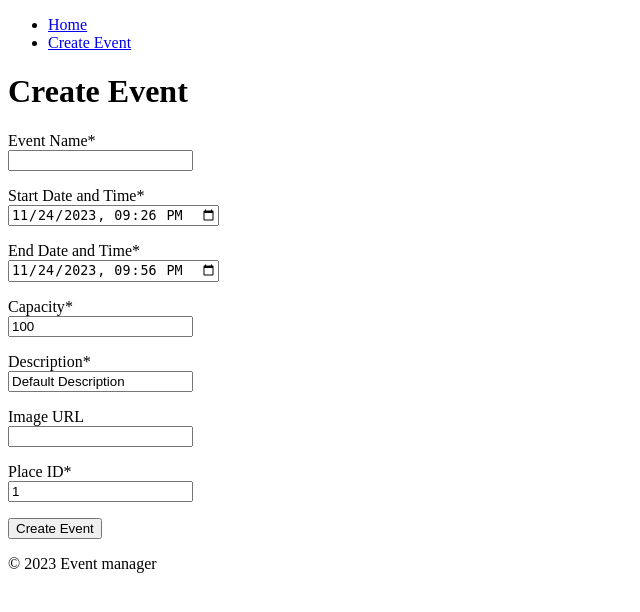
After one commit to smatand/iis2023, a Flask app: page /create_event in a window 1280 px wide. The commit adds this page. Shown: the top 612 px of the page, without its empty margins (0-640 px from the left). Run offline with Flask 3, Linux system fonts and the light colour scheme; the visitor is signed in with stand-in values (Sample User, id 1).

Commit message:
feat: calendar, create_event, show_event_details

```diff
--- a/app.py
+++ b/app.py
@@ -1,13 +1,17 @@
-from models import User, RoleEnum, db
+from models import User, RoleEnum, db, Event
+from forms import EventForm
 from yaml import load, FullLoader
+from flask_bcrypt import Bcrypt
+from datetime import datetime
+import calendar
 from flask import (
     redirect,
     request,
     Flask,
     render_template,
-    url_for
+    url_for,
+    flash
 )
-from flask_bcrypt import Bcrypt
 from flask_login import (
     LoginManager,
     login_user,
@@ -52,13 +56,6 @@ def index():
         return redirect(url_for('home'))
 
     return render_template('index.html')
-
-
-@app.route("/home")
-@login_required
-def home():
-    # return current_user.name
-    return render_template('home.html', current_user=current_user)
 
 
 @app.route("/users")
@@ -136,3 +133,59 @@ def login():
 def logout():
     logout_user()
     return redirect(url_for('index'))
+
+
+@app.route("/create_event", methods=['GET', 'POST'])
+@login_required
+def create_event():
+    form = EventForm()
+    if form.validate_on_submit():
+        event = Event()
+        event.name = form.name.data
+        event.start_datetime = form.start_datetime.data
+        event.end_datetime = form.end_datetime.data
+        event.capacity = form.capacity.data
+        event.description = form.description.data
+        event.image = form.image.data
+        event.place_id = form.place_id.data
+        event.users.append(current_user)
+        db.session.add(event)
+        db.session.commit()
+        flash('Event created successfully!', 'success')
+        return redirect(url_for('home'))
+
+    return render_template(
+        'create_event.html',
+        form=form
+    )
+
+
+@app.route("/home")
+@login_required
+def home():
+    year = request.args.get('year', default=datetime.now().year, type=int)
+    month = request.args.get('month', default=datetime.now().month, type=int)
+    if month < 1:
+        month = 12
+        year -= 1
+    elif month > 12:
+        month = 1
+        year += 1
+
+    month_name = calendar.month_name[month]
+    events = Event.query.filter(Event.users.contains(current_user)).all()
+
+    return render_template(
+        'home.html',
+        events=events,
+        calendar=calendar,
+        month=month,
+        year=year,
+        month_name=month_name
+    )
+
+
+@app.route('/event/<int:id>', methods=['GET'])
+def event(id):
+    event = Event.get_detail(id)
+    return render_template('event.html', event=event)
--- /dev/null
+++ b/forms.py
@@ -0,0 +1,44 @@
+from datetime import datetime, timedelta
+from flask_wtf import FlaskForm
+from wtforms import (
+    StringField,
+    DateTimeField,
+    IntegerField,
+    SubmitField,
+    ValidationError
+)
+from wtforms.validators import DataRequired
+
+
+def validate_date(form, field):
+    if form.start_datetime.data and form.end_datetime.data:
+        if field.data <= form.start_datetime.data:
+            raise ValidationError('End time must be after start time.')
+
+
+class EventForm(FlaskForm):
+    name = StringField('Event Name', validators=[DataRequired()])
+    start_datetime = DateTimeField(
+        'Start Date and Time',
+        format='%Y-%m-%dT%H:%M',
+        validators=[DataRequired()],
+        default=datetime.now() + timedelta(minutes=30)
+    )
+    end_datetime = DateTimeField(
+        'End Date and Time',
+        format='%Y-%m-%dT%H:%M',
+        validators=[DataRequired(), validate_date],
+        default=datetime.now() + timedelta(hours=1)
+    )
+    capacity = IntegerField('Capacity', validators=[DataRequired()])
+    description = StringField('Description', validators=[DataRequired()])
+    image = StringField('Image URL')
+    place_id = IntegerField('Place ID', validators=[DataRequired()])
+    submit = SubmitField('Create Event')
+
+    def validate(self, extra_validators=None):
+        if not super().validate():
+            return False
+
+        result = True
+        return result
--- a/requirements.txt
+++ b/requirements.txt
@@ -14,3 +14,4 @@ typing_extensions==4.8.0
 Werkzeug==3.0.0
 flask_bcrypt==1.0.1
 flask_login==0.6.3
+flask_wtf==1.2.1
--- /dev/null
+++ b/templates/base.html
@@ -0,0 +1,38 @@
+<!DOCTYPE html>
+<html lang="en">
+<head>
+    <meta charset="UTF-8">
+    <title>{% block title %}My Website{% endblock %}</title>
+    <!-- Add your CSS files here -->
+     <link rel="stylesheet" href="{{ url_for('static', filename='calendar.css') }}">
+     <link rel="stylesheet" href="{{ url_for('static', filename='event_details.css') }}">
+</head>
+<body>
+    {% with messages = get_flashed_messages(with_categories=true) %}
+    {% if messages %}
+        {% for category, message in messages %}
+            <div class="alert alert-{{ category }}">
+                {{ message }}
+            </div>
+        {% endfor %}
+    {% endif %}
+    {% endwith %}
+    <header>
+        <nav>
+            <ul>
+                <li><a href="{{ url_for('home') }}">Home</a></li>
+                <li><a href="{{ url_for('create_event') }}">Create Event</a></li>
+            </ul>
+        </nav>
+    </header>
+
+    <main>
+        {% block content %}
+        {% endblock %}
+    </main>
+
+    <footer>
+        <p>© 2023 Event manager</p>
+    </footer>
+</body>
+</html>
--- /dev/null
+++ b/templates/create_event.html
@@ -0,0 +1,25 @@
+{% extends "base.html" %}
+
+{% block content %}
+    <h1>Create Event</h1>
+    <form method="POST">
+        {{ form.hidden_tag() }}
+        <p>{{ form.name.label }}*<br>{{ form.name() }}</p>
+        <p>{{ form.start_datetime.label }}*<br>
+        <input type="datetime-local" id="start_datetime" name="start_datetime" value="{{ form.start_datetime.data.strftime('%Y-%m-%dT%H:%M') }}"></p>
+        <p>{{ form.end_datetime.label }}*<br>
+        <input type="datetime-local" id="end_datetime" name="end_datetime" value="{{ form.end_datetime.data.strftime('%Y-%m-%dT%H:%M') }}"></p>
+
+
+        {% if form.end_datetime.errors %}
+            {% for error in form.end_datetime.errors %}
+            <span style="color: red;">[!]</span> {{ error }}
+            {% endfor %}
+        {% endif %}
+        <p>{{ form.capacity.label }}*<br>{{ form.capacity(value=100) }}</p>
+        <p>{{ form.description.label }}*<br>{{ form.description(value="Default Description") }}</p>
+        <p>{{ form.image.label }}<br>{{ form.image() }}</p>
+        <p>{{ form.place_id.label }}*<br>{{ form.place_id(value=1) }}</p>
+        <p>{{ form.submit() }}</p>
+    </form>
+{% endblock %}
```
Also changed, not shown: static/calendar.css (added, +58 -0 lines), static/event_details.css (added, +58 -0 lines), templates/event.html (added, +16 -0 lines), templates/home.html (+44 -10 lines).
